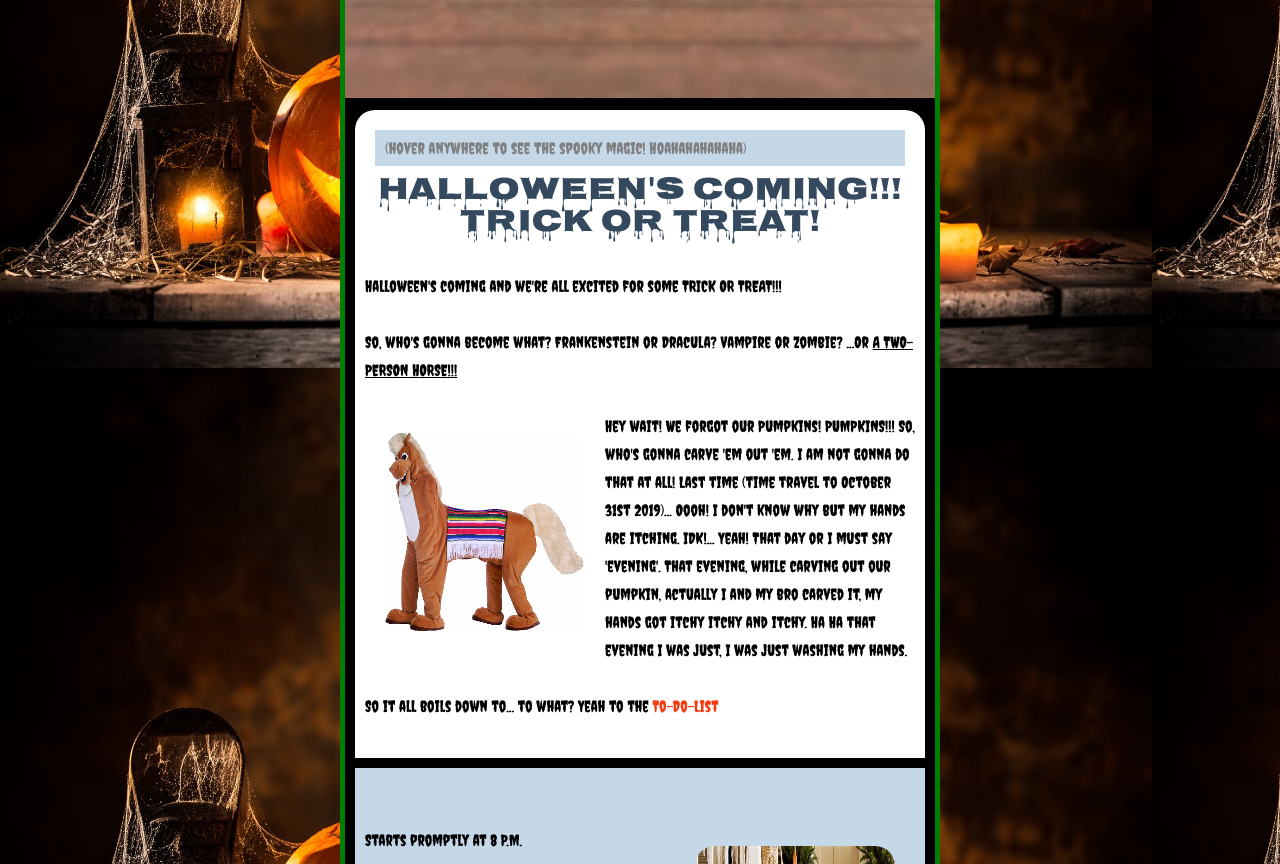
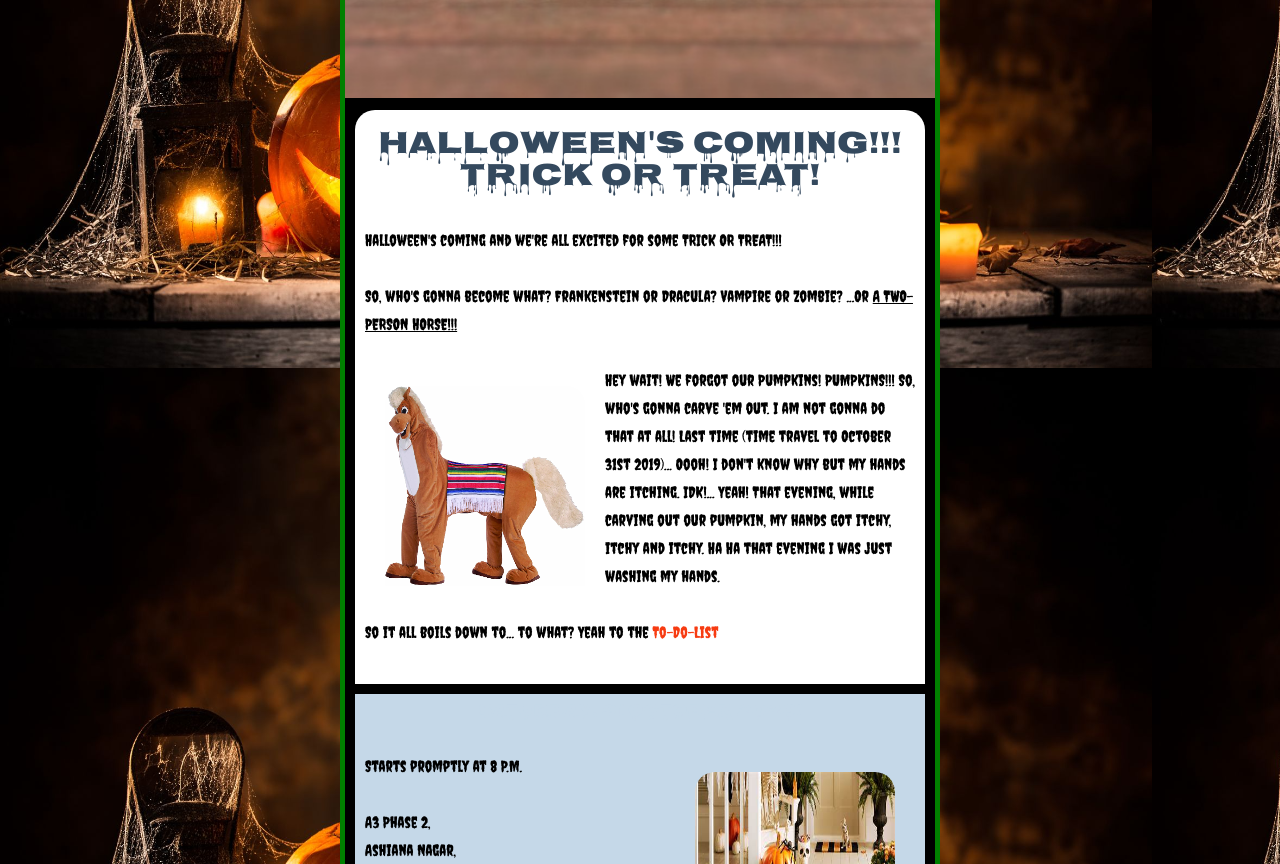
Before and after one commit to raghav-karn/happy-halloween, a plain HTML site: page index.html in a window 1280 px wide. Shown: the part 400-1264 px from the top of the page. Drawn offline with Linux system fonts and the light colour scheme.

Commit message:
Update index.html

```diff
--- a/index.html
+++ b/index.html
@@ -18,9 +18,6 @@
       </div>
 
       <section class="intro"><!-- .intro -->
-        <section class="spooky-text">
-          <b>(hover anywhere to see the spooky magic! Hoahahahahaha)</b>
-        </section>
 
         <h1 class="spooky">Halloween's Coming!!! Trick or Treat!</h1>
 
@@ -32,9 +29,9 @@
           <img src="images/horse.png" alt="2-Person-Horse">
         </aside>
 
-        <p>Hey wait! We forgot our Pumpkins! PUMPKINS!!! So, who's gonna carve 'em out 'em. I am not gonna do that at all! Last time (time travel to October 31st 2019)... Oooh! I don't know why but my hands are itching. IDK!... Yeah! That day or I must say 'evening'. That evening, while carving out our pumpkin, actually I and my bro carved it, my hands got itchy itchy and itchy. Ha Ha that evening I was just, I was just washing my hands.</p>
+        <p>Hey wait! We forgot our Pumpkins! PUMPKINS!!! So, who's gonna carve 'em out. I am not gonna do that at all! Last time (time travel to October 31st 2019)... Oooh! I don't know why but my hands are itching. IDK!... Yeah! That evening, while carving out our pumpkin, my hands got itchy, itchy and itchy. Ha Ha that evening I was just washing my hands.</p>
 
-        <p>So it all boils down to... to what? Yeah to the <a href="/home/raghav/Documents/One Month/HTML and CSS/happy-halloween/happy-halloween/checklist/index.html" target="_blank">To-Do-List</a></p>
+        <p>So it all boils down to... to what? Yeah to the <a href="checklist/index.html" target="_blank">To-Do-List</a></p>
 
       </section><!-- .intro -->
 
```
